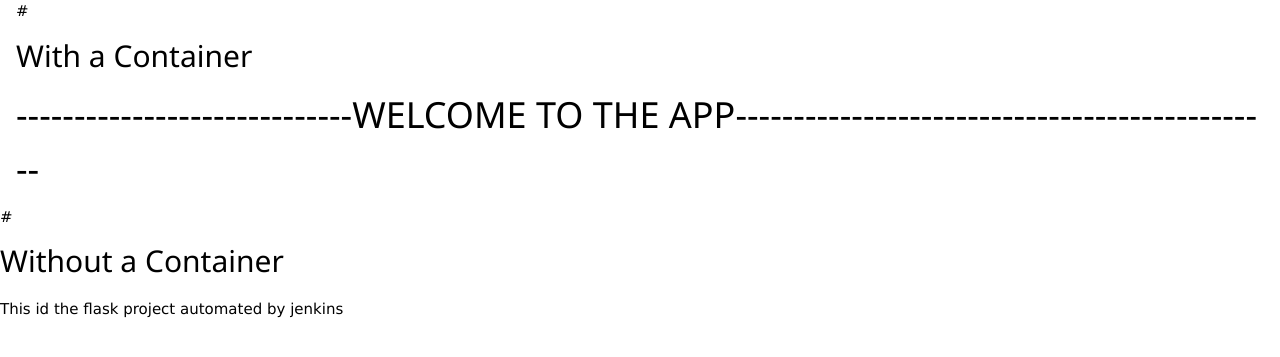
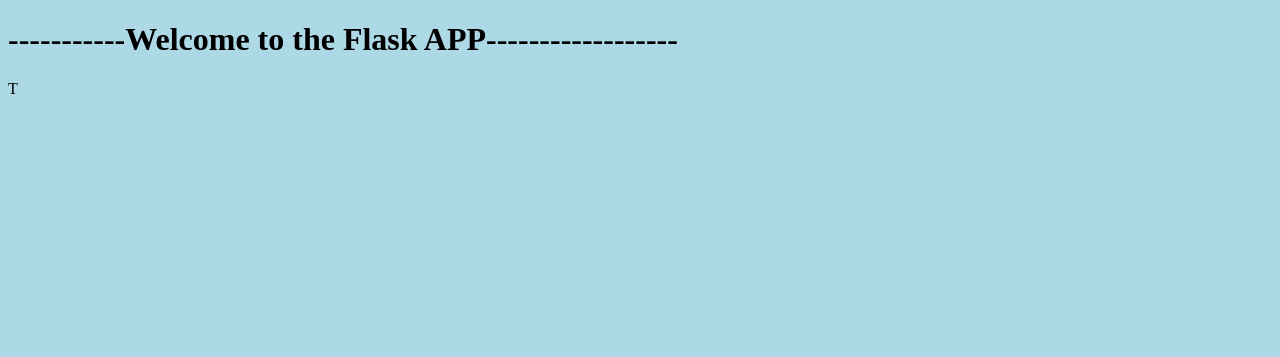
Before and after one commit to Vaibhavtayade20/docker, a Flask app: page / in a window 1280 px wide. Shown: the top 357 px of the page. Run offline with Flask 3, Linux system fonts and the light colour scheme.

Commit message:
added new

```diff
--- a/templates/index.html
+++ b/templates/index.html
@@ -1,19 +1,17 @@
 <!DOCTYPE html>
 <html>
-<title>W3.CSS</title>
-<meta name="viewport" content="width=device-width, initial-scale=1">
-<link rel="stylesheet" href="https://www.w3schools.com/w3css/4/w3.css">
+<head>
+<style>
+body {
+  background-color: lightblue;
+}
+</style>
+</head>
 <body>
 
-<div class="w3-container">
-#  <h2>With a Container</h2>
-  <h1>-----------------------------WELCOME TO THE APP-----------------------------------------------</h1>
-</div>
+<h1>-----------Welcome to the Flask APP------------------</h1>
 
-<div>
-#  <h2>Without a Container</h2>
-  <p>This id the flask project automated by jenkins</p>
-</div>
+<p>T</p>
 
 </body>
 </html>
```
